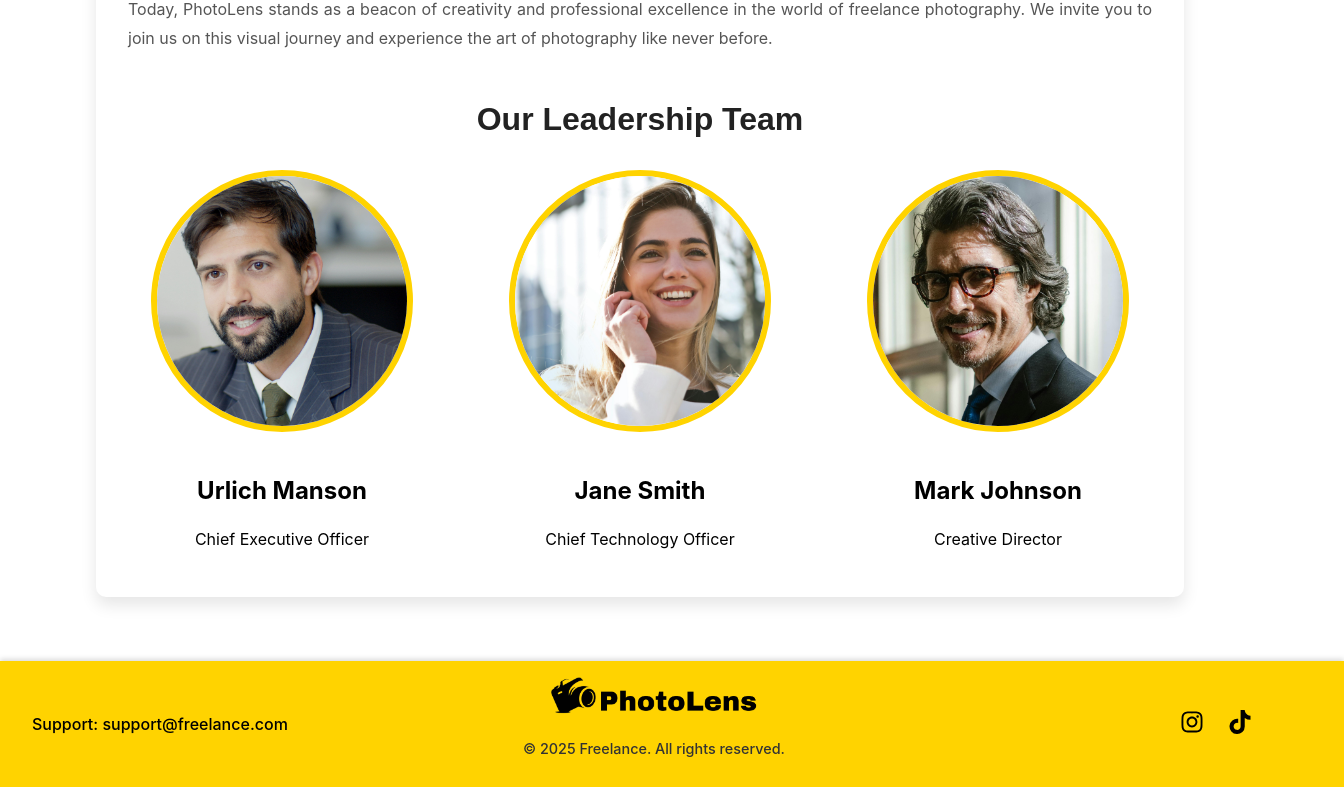
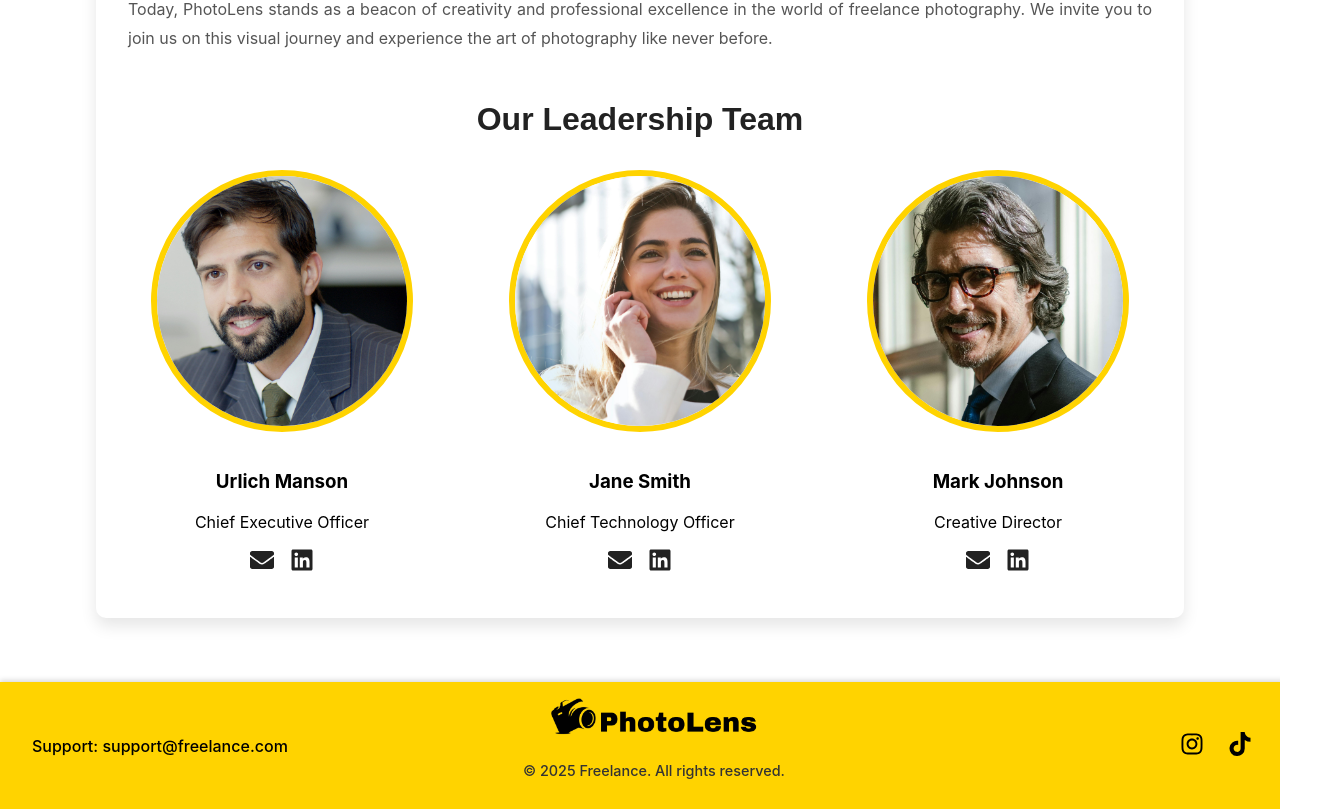
Before and after one commit to elab-development/internet-tehnologije-2024-projekat-photo_services_2021_0382, a React (Create React App) app in the folder foto-usluge-react/: page /about in a window 1280 px wide. Shown: the part 1740-2549 px from the top of the page, 1344 px wide, since content can reach past the window. Before the commit the page ends 2527 px from the top, so only its background shows below. Built offline with nearby package versions, Linux system fonts and the light colour scheme; no server answers.

Commit message:
Kreirana useQute custom hook-a

```diff
--- a/foto-usluge-react/src/App.css
+++ b/foto-usluge-react/src/App.css
@@ -1,3 +1,7 @@
+html, body {
+  overflow-x: hidden;
+}
+
 /* Navigation container */
 .nav-container {
   display: flex;
@@ -7,6 +11,7 @@
   padding: 1rem 2rem;
   box-shadow: 0 2px 5px rgba(0,0,0,0.15);
   position: relative;
+  width: 100%;
 }
 
 /* Left side - Logo */
@@ -29,6 +34,7 @@
 /* Right side - Navigation Links */
 .nav-right {
   margin-left: auto; /* Pushes links to the right */
+  margin-right: 60px;
 }
 
 .nav-right ul {
@@ -436,10 +442,6 @@
   margin-bottom: 2rem;
 }
 
-h3{
-  font-size: 1.5rem;
-}
-
 .team-members {
   display: flex;
   justify-content: center;
@@ -459,3 +461,34 @@ h3{
   border: 6px solid #FFD300;
   margin-bottom: 1rem;
 }
+
+/* Team Contact Icons */
+.team-contact {
+  display: flex;
+  justify-content: center;
+  gap: 1rem;
+  margin-bottom: 0.5rem;
+}
+
+.contact-icon {
+  font-size: 1.5rem;
+  color: #222;
+  transition: color 0.3s ease;
+}
+
+.contact-icon:hover {
+  color: #555;
+}
+
+.team-quote {
+  font-style: italic;
+  font-size: 0.9rem;
+  color: #777;
+  margin-top: 0.5rem;
+  white-space: normal;
+  overflow-wrap: break-word;
+  max-width: 250px; /* Adjust this value to make it smaller */
+  margin-left: auto;
+  margin-right: auto;
+  text-align: center;
+}
--- /dev/null
+++ b/foto-usluge-react/src/hooks/useQuote.js
@@ -0,0 +1,28 @@
+import { useState, useEffect } from "react";
+import axios from "axios";
+
+const useQuote = (count = 3) => {
+  const [quotes, setQuotes] = useState([]);
+
+  useEffect(() => {
+    const fetchQuotes = async () => {
+      try {
+        // Use Promise.all to fetch multiple quotes concurrently
+        const promises = Array.from({ length: count }, () =>
+          axios.get("https://dummyjson.com/quotes/random")
+        );
+        const responses = await Promise.all(promises);
+        const fetchedQuotes = responses.map((res) => res.data.quote);
+        setQuotes(fetchedQuotes);
+      } catch (error) {
+        console.error("Error fetching quotes:", error);
+      }
+    };
+
+    fetchQuotes();
+  }, [count]);
+
+  return quotes;
+};
+
+export default useQuote;
--- a/foto-usluge-react/src/pages/AboutUs.jsx
+++ b/foto-usluge-react/src/pages/AboutUs.jsx
@@ -1,5 +1,7 @@
 import React from "react";
 import ImageSlider from "../components/ImageSlider";
+import useQuote from "../hooks/useQuote";
+import { FaEnvelope, FaLinkedin } from "react-icons/fa";
 
 const AboutUs = () => {
   // Array of image URLs for the About Us slider (slider11.jpg to slider20.jpg)
@@ -15,6 +17,9 @@ const AboutUs = () => {
     "/assets/slider19.jpg",
     "/assets/slider20.jpg",
   ];
+
+  // Fetch three random quotes for the three team members
+  const quotes = useQuote(3);
 
   return (
     <div className="about-container">
@@ -56,19 +61,46 @@ const AboutUs = () => {
         <h2>Our Leadership Team</h2>
         <div className="team-members">
           <div className="team-member">
-            <img src="/assets/leader1.jpg" alt="John Doe" className="team-photo" />
+            <img src="/assets/leader1.jpg" alt="Urlich Manson" className="team-photo" />
             <h3>Urlich Manson</h3>
             <p>Chief Executive Officer</p>
+            <div className="team-contact">
+              <a href="mailto:urlich@example.com" className="contact-icon">
+                <FaEnvelope />
+              </a>
+              <a href="https://linkedin.com/in/urlich" target="_blank" rel="noopener noreferrer" className="contact-icon">
+                <FaLinkedin />
+              </a>
+            </div>
+            {quotes[0] && <p className="team-quote">"{quotes[0]}"</p>}
           </div>
           <div className="team-member">
             <img src="/assets/leader2.jpg" alt="Jane Smith" className="team-photo" />
             <h3>Jane Smith</h3>
             <p>Chief Technology Officer</p>
+            <div className="team-contact">
+              <a href="mailto:jane@example.com" className="contact-icon">
+                <FaEnvelope />
+              </a>
+              <a href="https://linkedin.com/in/jane" target="_blank" rel="noopener noreferrer" className="contact-icon">
+                <FaLinkedin />
+              </a>
+            </div>
+            {quotes[1] && <p className="team-quote">"{quotes[1]}"</p>}
           </div>
           <div className="team-member">
             <img src="/assets/leader3.jpg" alt="Mark Johnson" className="team-photo" />
             <h3>Mark Johnson</h3>
             <p>Creative Director</p>
+            <div className="team-contact">
+              <a href="mailto:mark@example.com" className="contact-icon">
+                <FaEnvelope />
+              </a>
+              <a href="https://linkedin.com/in/mark" target="_blank" rel="noopener noreferrer" className="contact-icon">
+                <FaLinkedin />
+              </a>
+            </div>
+            {quotes[2] && <p className="team-quote">"{quotes[2]}"</p>}
           </div>
         </div>
       </div>
```
